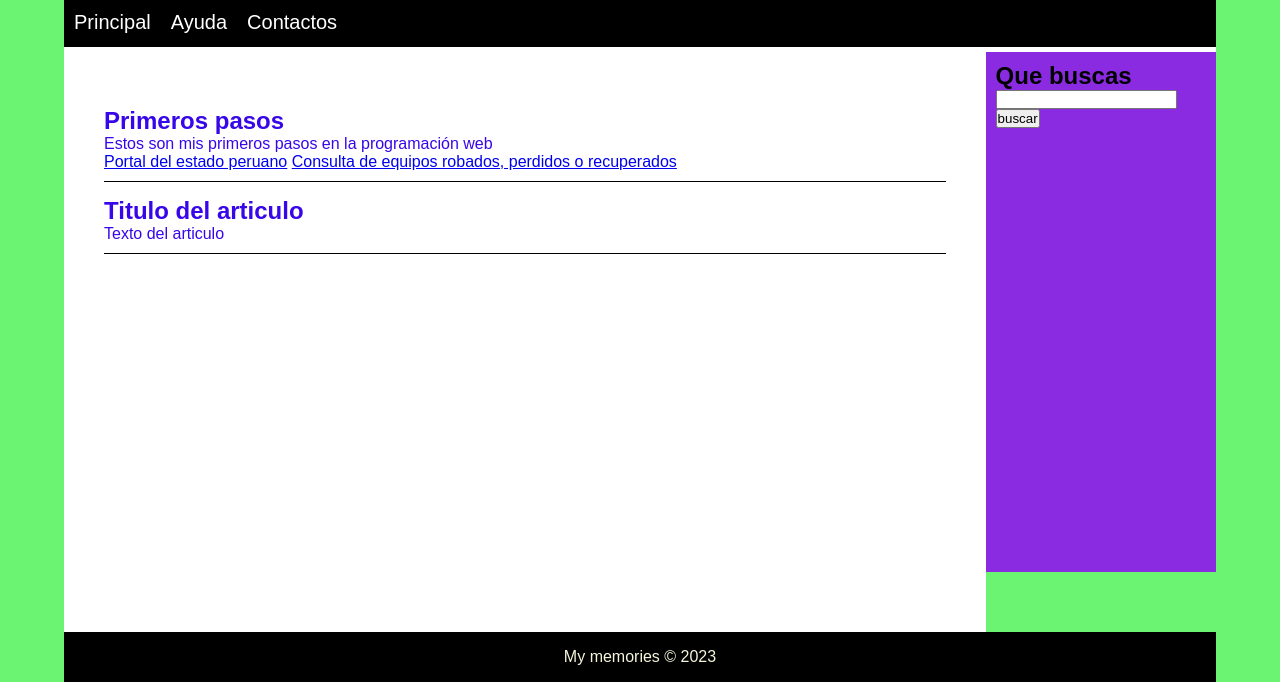
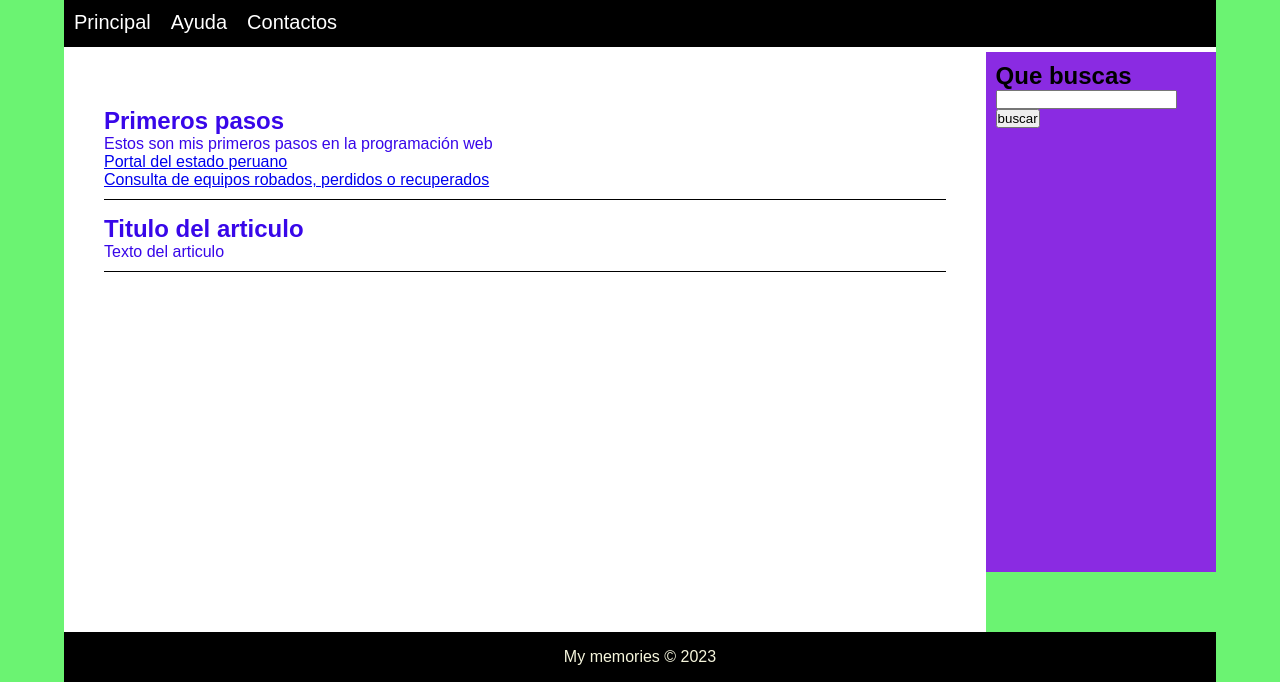
Before and after one commit to cybincod/cybincod.github.io, a plain HTML site: page index.html in a window 1280 px wide. Shown: the part 213-895 px from the top of the page. Drawn offline with Linux system fonts and the light colour scheme.

Commit message:
Update index.html

```diff
--- a/index.html
+++ b/index.html
@@ -25,8 +25,8 @@
             <article class="article">
                 <h2>Primeros pasos</h2>
                 <p>Estos son mis primeros pasos en la programación web</p>
-                <a  href="https://www.gob.pe/">Portal del estado peruano</a>
-                <a  href="https://www.osiptel.gob.pe/sistemas/sigem.html">Consulta de equipos robados, perdidos o recuperados</a>
+               <p><a  href="https://www.gob.pe/">Portal del estado peruano</a></p>
+                <p><a  href="https://www.osiptel.gob.pe/sistemas/sigem.html">Consulta de equipos robados, perdidos o recuperados</a></p>
 
             </article>
 
```
